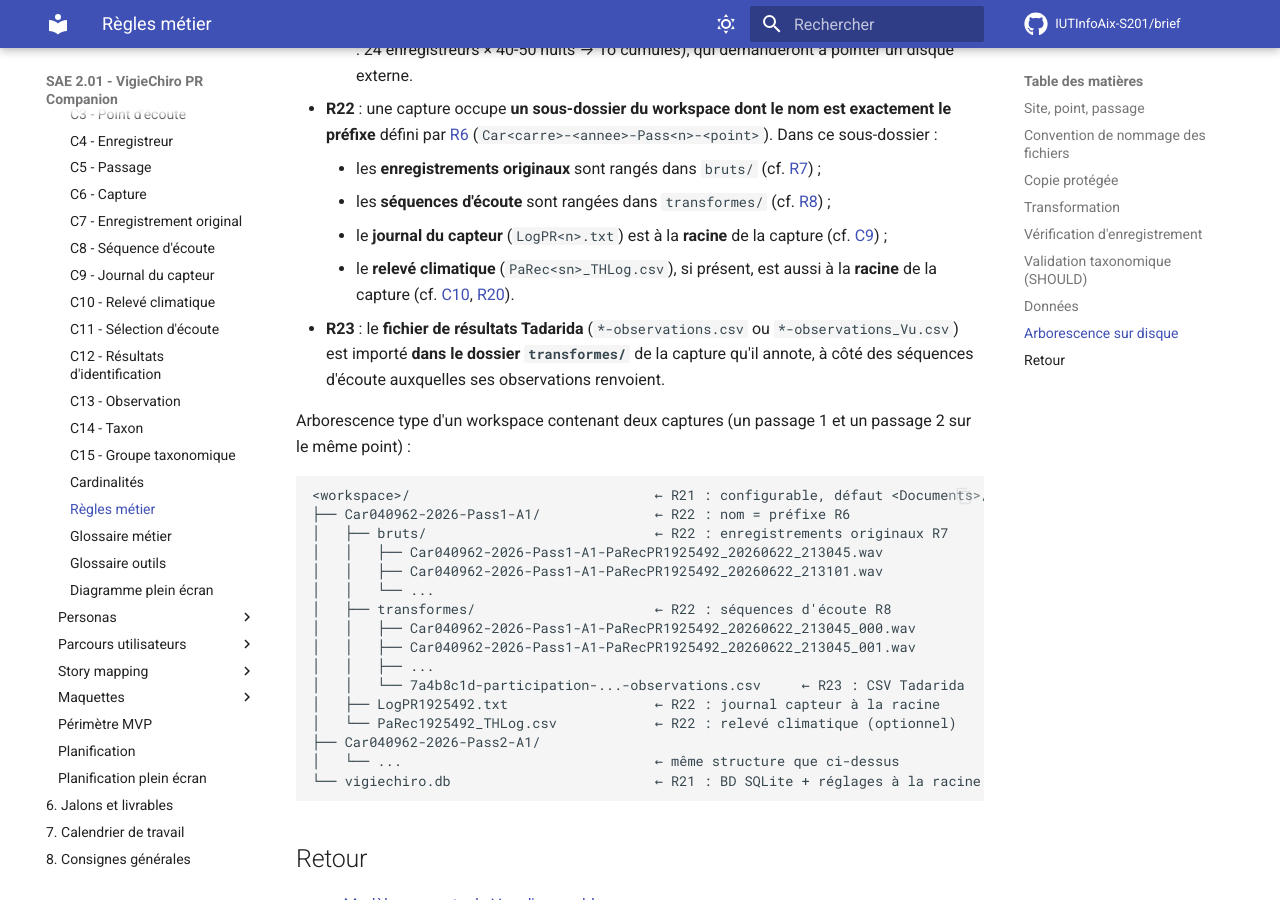
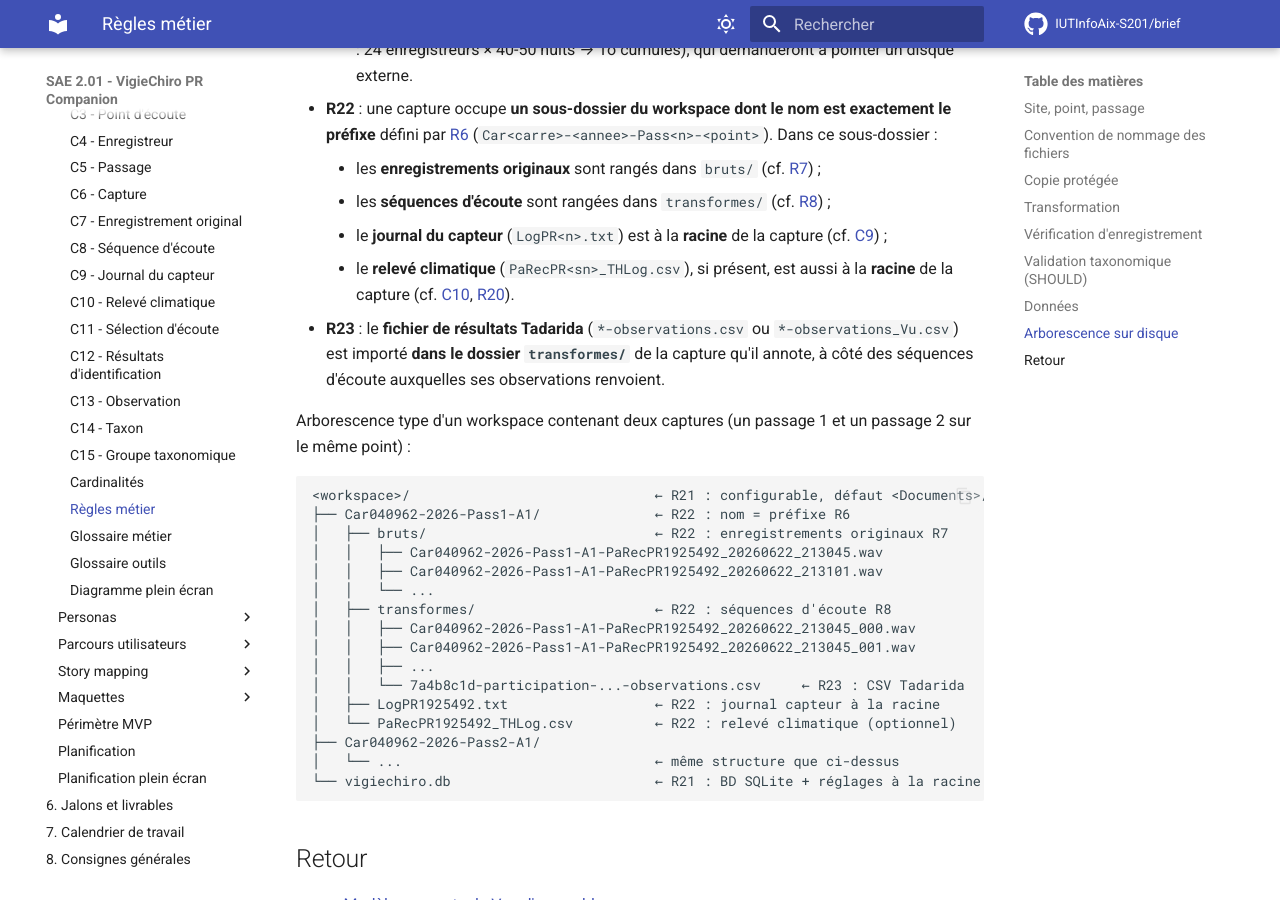
Before and after one commit to IUTInfoAix-S201/brief, an MkDocs documentation site: the page built from docs/Analyse et conception/Modèle conceptuel/Règles métier.md, in a window 1280 px wide and 900 px high, scrolled down 2566 px. Built offline with MkDocs 1.6.1 and Material for MkDocs 9.7.7, drawn with Linux system fonts in a browser that asks for light colours; comment, search, counter and statistics services are not loaded.

Commit message:
fix(modèle conceptuel): corrige la typo PaRec<sn> → PaRecPR<sn> pour le THLog
Le firmware Teensy produit `PaRecPR<sn>_THLog.csv` (avec « PR »
après « PaRec »), comme pour les WAV `PaRecPR<sn>_<date>_<heure>.wav`.
La fiche C10 disait `PaRec<sn>_THLog.csv` sans le PR ; cette typo
avait été recopiée dans 5 autres pages.

Fichiers corrigés :
- C10 - Relevé climatique (la source canonique, + ajout d'un exemple)
- Règles métier R22 (énoncé + arbre ASCII)
- Présentation du projet
- Parcours utilisateurs P2
- Story mapping E2 et E6

Vérifié contre le sample (samples/PaRecPR1925492_THLog.csv) et le
full dataset (Car640380-2026-Pass2-Z1/PaRecPR1925492_THLog.csv).

```diff
--- a/docs/Analyse et conception/Modèle conceptuel/Règles métier.md
+++ b/docs/Analyse et conception/Modèle conceptuel/Règles métier.md
@@ -57,7 +57,7 @@ Les 23 règles métier du modèle conceptuel. Chaque règle a un identifiant anc
     - les **enregistrements originaux** sont rangés dans `bruts/` (cf. [R7](#r7)) ;
     - les **séquences d'écoute** sont rangées dans `transformes/` (cf. [R8](#r8)) ;
     - le **journal du capteur** (`LogPR<n>.txt`) est à la **racine** de la capture (cf. [C9](C9%20-%20Journal%20du%20capteur.md)) ;
-    - le **relevé climatique** (`PaRec<sn>_THLog.csv`), si présent, est aussi à la **racine** de la capture (cf. [C10](C10%20-%20Relevé%20climatique.md), [R20](#r20)).
+    - le **relevé climatique** (`PaRecPR<sn>_THLog.csv`), si présent, est aussi à la **racine** de la capture (cf. [C10](C10%20-%20Relevé%20climatique.md), [R20](#r20)).
 - **R23**{ #r23 } : le **fichier de résultats Tadarida** (`*-observations.csv` ou `*-observations_Vu.csv`) est importé **dans le dossier `transformes/`** de la capture qu'il annote, à côté des séquences d'écoute auxquelles ses observations renvoient.
 
 Arborescence type d'un workspace contenant deux captures (un passage 1 et un passage 2 sur le même point) :
@@ -75,7 +75,7 @@ Arborescence type d'un workspace contenant deux captures (un passage 1 et un pas
 │   │   ├── ...
 │   │   └── 7a4b8c1d-participation-...-observations.csv     ← R23 : CSV Tadarida
 │   ├── LogPR1925492.txt                  ← R22 : journal capteur à la racine
-│   └── PaRec1925492_THLog.csv            ← R22 : relevé climatique (optionnel)
+│   └── PaRecPR1925492_THLog.csv          ← R22 : relevé climatique (optionnel)
 ├── Car040962-2026-Pass2-A1/
 │   └── ...                               ← même structure que ci-dessus
 └── vigiechiro.db                         ← R21 : BD SQLite + réglages à la racine
```
Also changed, not shown: docs/Analyse et conception/Modèle conceptuel/C10 - Relevé climatique.md (+1 -1 lines), docs/Analyse et conception/Parcours utilisateurs/P2 - Importer une nuit de capture.md (+1 -1 lines), docs/Analyse et conception/Story mapping/E2 - Importer et transformer une nuit.md (+1 -1 lines), docs/Analyse et conception/Story mapping/E6 - Diagnostiquer le matériel.md (+2 -2 lines), docs/Présentation du projet.md (+1 -1 lines).
